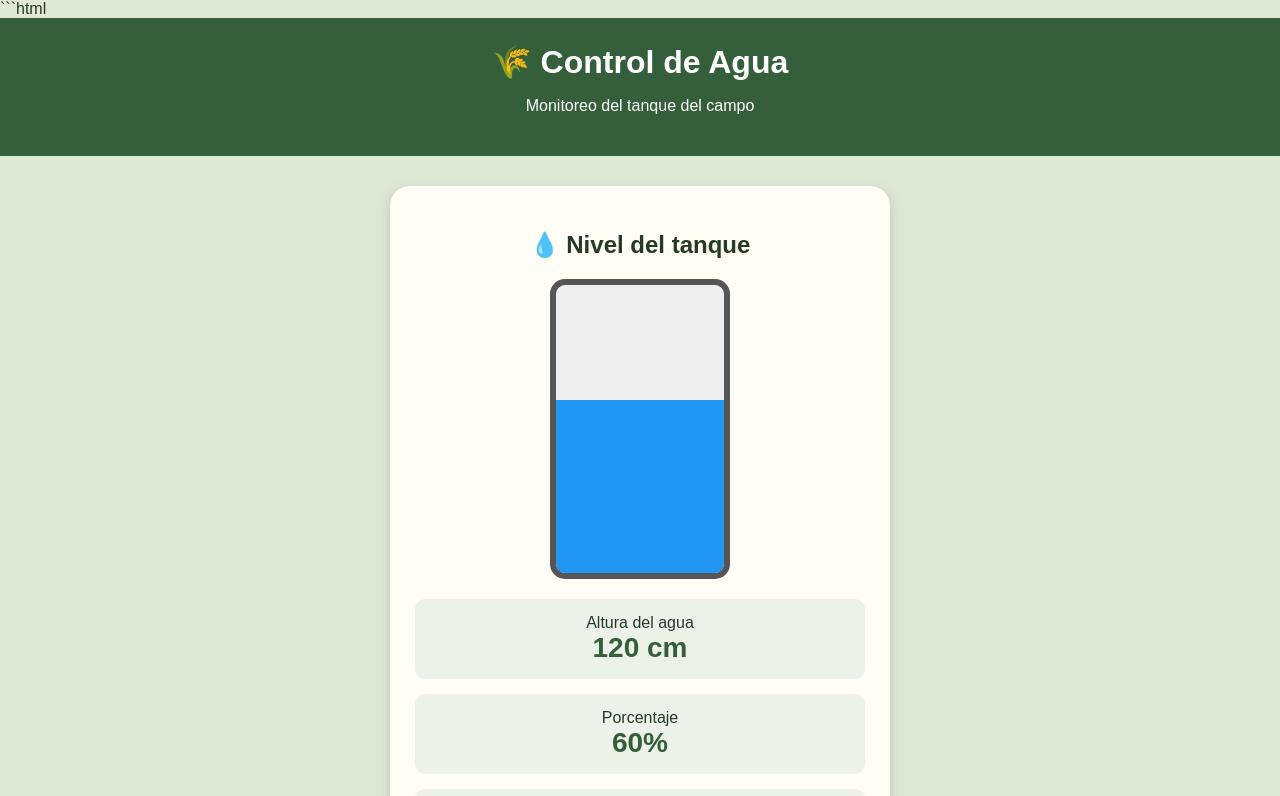
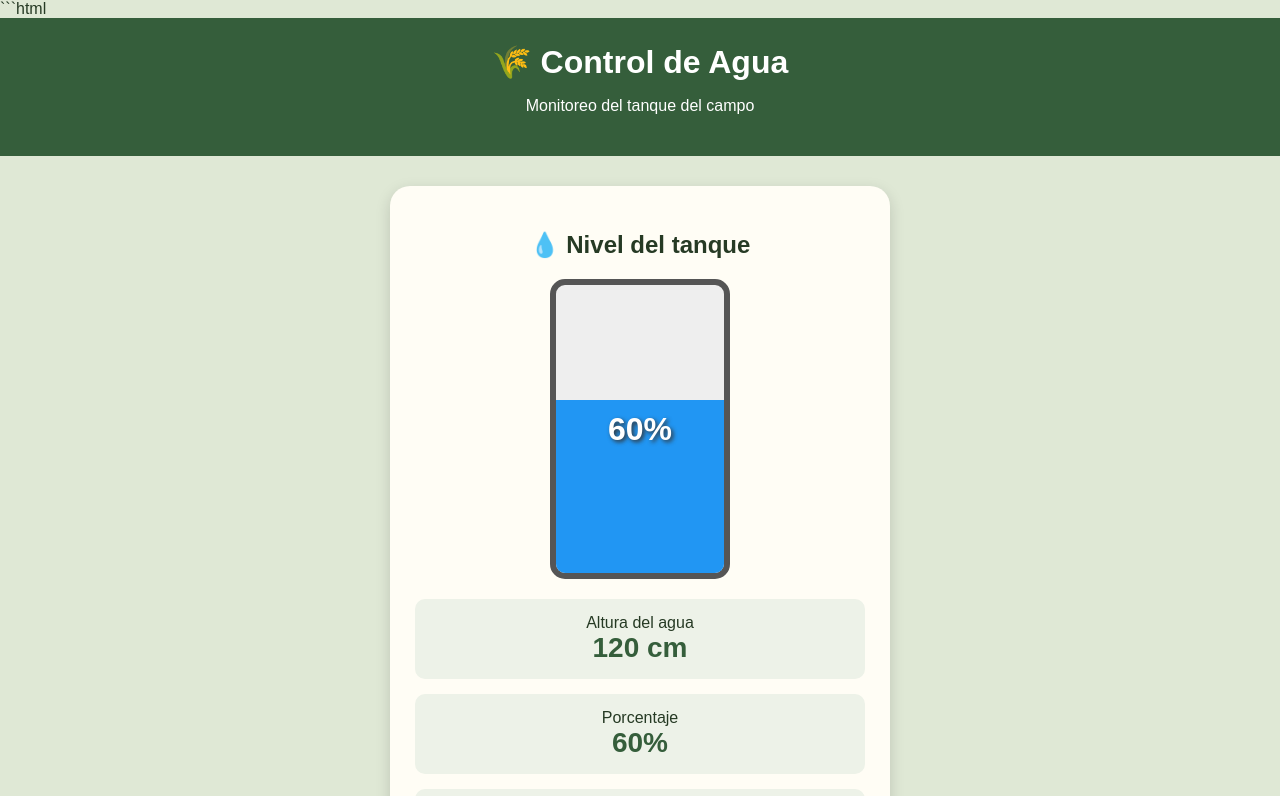
Before and after one commit to facundoesc38-blip/elchanar1, a plain HTML site: page index.html in a window 1280 px wide. Shown: the top 796 px of the page. Drawn offline with Linux system fonts and the light colour scheme.

Commit message:
Update index.html

```diff
--- a/index.html
+++ b/index.html
@@ -55,10 +55,24 @@
         .agua {
             position: absolute;
             bottom: 0;
+            left: 0;
             width: 100%;
             background: #2196f3;
             height: 0%;
             transition: height 1s;
+        }
+
+        /* PORCENTAJE DENTRO DEL TANQUE */
+        .porcentaje-tanque {
+            position: absolute;
+            top: 50%;
+            left: 50%;
+            transform: translate(-50%, -50%);
+            font-size: 32px;
+            font-weight: bold;
+            color: white;
+            z-index: 2;
+            text-shadow: 2px 2px 4px #333;
         }
 
         .dato {
@@ -93,7 +107,15 @@
     <h2>💧 Nivel del tanque</h2>
 
     <div class="tanque">
+
+        <!-- AGUA -->
         <div class="agua" id="agua"></div>
+
+        <!-- PORCENTAJE DENTRO DEL TANQUE -->
+        <div class="porcentaje-tanque" id="porcentajeTanque">
+            0%
+        </div>
+
     </div>
 
     <div class="dato">
@@ -119,53 +141,48 @@
     // Cambiar este valor para probar
     let altura = 120;
 
-
     function actualizarNivel() {
 
         let porcentaje;
         let estado;
 
-
         // Calcular porcentaje
         porcentaje = (altura / 200) * 100;
 
-
         // Determinar estado
         if (altura >= 0 && altura < 50) {
-
             estado = "MUY BAJO";
-
-        } else if (altura >= 50 && altura < 100) {
-
+        }
+        else if (altura >= 50 && altura < 100) {
             estado = "BAJO";
-
-        } else if (altura >= 100 && altura < 150) {
-
+        }
+        else if (altura >= 100 && altura < 150) {
             estado = "MEDIO";
-
-        } else if (altura >= 150 && altura <= 200) {
-
+        }
+        else if (altura >= 150 && altura <= 200) {
             estado = "ALTO";
-
         }
 
-
-        // Mostrar datos
+        // Mostrar altura
         document.getElementById("altura").textContent =
             altura + " cm";
 
+        // Mostrar porcentaje
         document.getElementById("porcentaje").textContent =
             porcentaje.toFixed(0) + "%";
 
+        // Mostrar porcentaje DENTRO del tanque
+        document.getElementById("porcentajeTanque").textContent =
+            porcentaje.toFixed(0) + "%";
+
+        // Mostrar estado
         document.getElementById("estado").textContent =
             estado;
 
-
-        // Mostrar el nivel de agua en el tanque
+        // Llenar tanque
         document.getElementById("agua").style.height =
             porcentaje + "%";
     }
-
 
     actualizarNivel();
 
```
